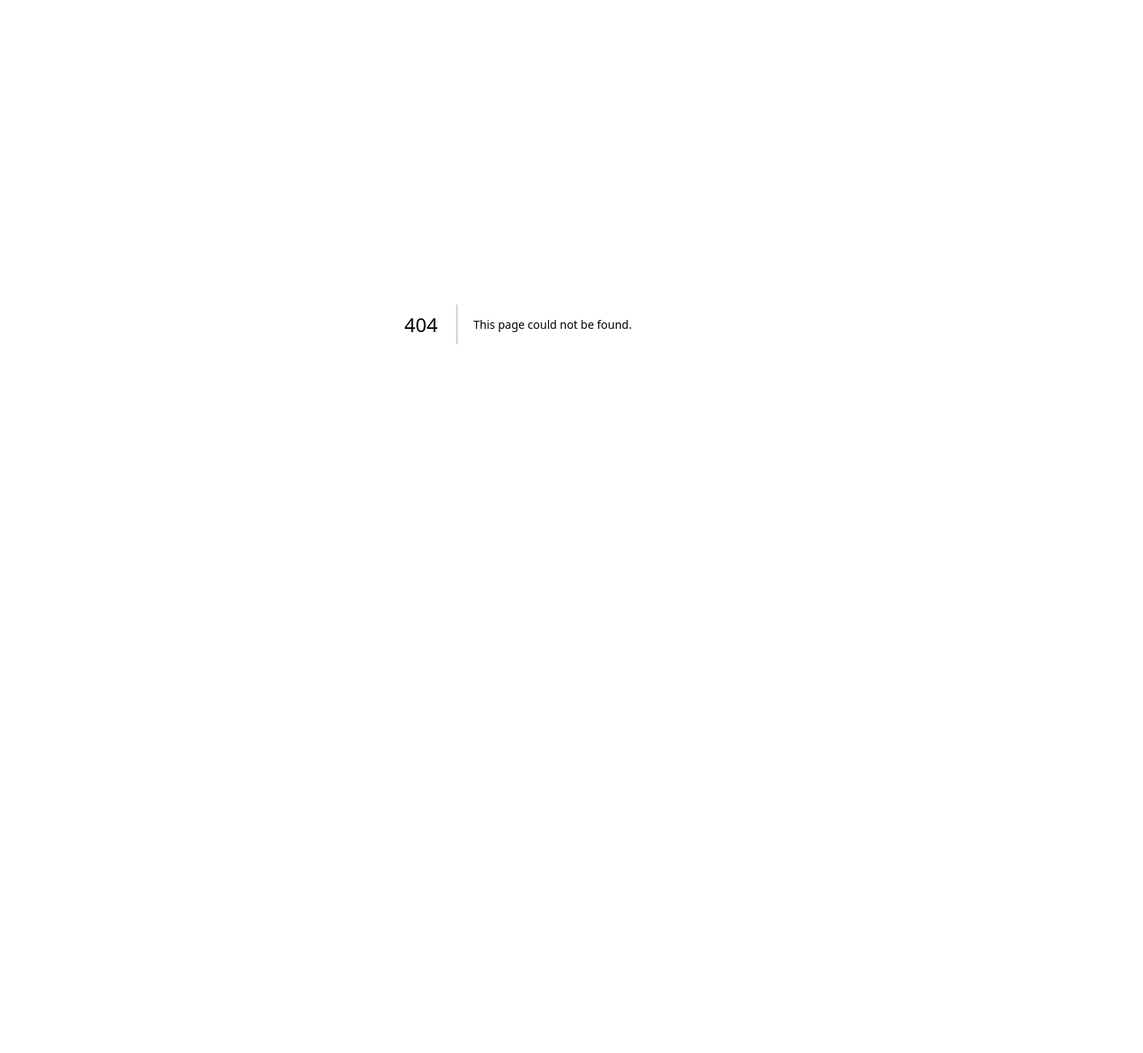
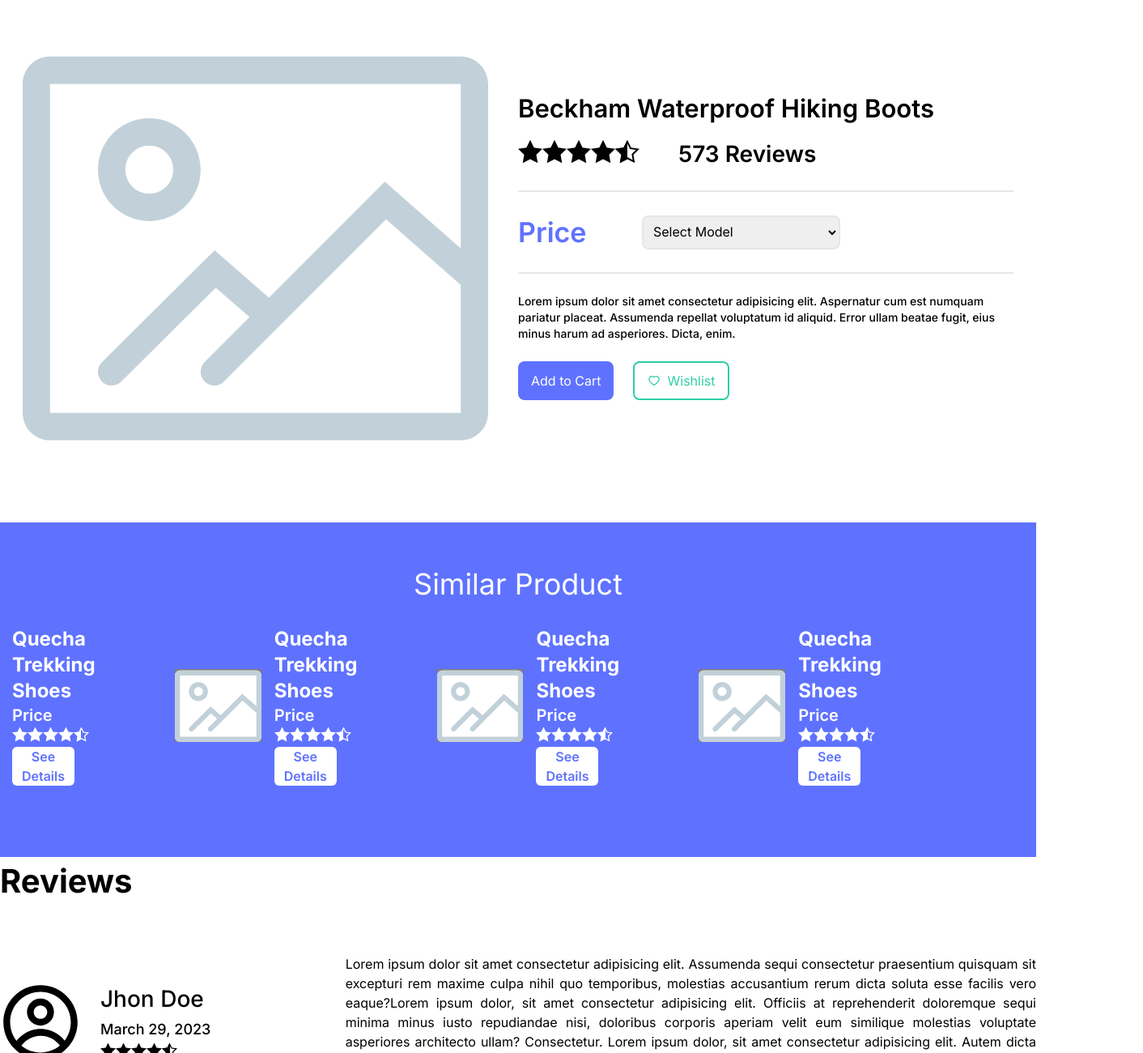
Before and after one commit to AAS-6/e-commerce, a Next.js app: page /product in a window 1280 px wide. Before the commit this address had no page. Shown: the top 1300 px of the page at 81% size, 1412 px wide, since content can reach past the window. Before the commit the page ends 800 px from the top, so only its background shows below. Built offline with nearby package versions, Linux system fonts and the light colour scheme.

Commit message:
add static page of product

```diff
--- /dev/null
+++ b/src/app/product/page.tsx
@@ -0,0 +1,9 @@
+import ProductPage from "../../components/product-page";
+
+export default function Wrapper() {
+    return (
+        <>
+            <ProductPage />
+        </>
+    )
+}
--- a/src/components/digital-product/CategoryList.tsx
+++ b/src/components/digital-product/CategoryList.tsx
@@ -46,18 +46,18 @@
 
 export default function CategoryList() {
     return (
-        <div className="flex items-center justify-center mr-3">
+        <div className="flex items-center justify-center mx-3 mt-2">
             {category.map((item: any) => (
-                <div className="py-[9px] px-3 flex border-2 rounded-xl mx-1  items-center" key={item.name}>
-                    <Image
-                        width={60}
-                        height={60}
-                        src={item.img}
-                        className="w-5/6 mr-[10px]"
-                        alt={item.name}
-                    />
-                    <p>{item.name}</p>
-                </div>
+                <Link href={"#"} className="py-[9px] px-4 flex border-2 rounded-xl mx-1 items-center" key={item.name}>
+                  <Image
+                      width={70}
+                      height={70}
+                      src={item.img}
+                      className="w-1/3 mr-[8px]"
+                      alt={item.name}
+                  />
+                  <p className="text-lg">{item.name}</p>
+                </Link>
             ))}
         </div>
     )
--- a/src/components/digital-product/SpecialCategory.tsx
+++ b/src/components/digital-product/SpecialCategory.tsx
@@ -21,9 +21,9 @@
 
 export default function SpecialCategory() {
   return (
-    <div className='basis-1/2 flex flex-col'>
-      <h2 className='text-lg font-medium'>Kategori Pilihan</h2>
-      <div className='flex gap-x-3 xl:gap-x-5 mt-2'>
+    <div className='basis-1/2 flex flex-col '>
+      <h2 className='text-lg font-semibold'>Kategori Pilihan</h2>
+      <div className='flex gap-x-3 xl:gap-x-5 mt-2 h-full'>
         {specialCategory.map(item => (
           <div
             key={item.name}
--- a/src/components/digital-product/index.tsx
+++ b/src/components/digital-product/index.tsx
@@ -5,9 +5,12 @@
 
 export default function Wrapper() {
   return (
-    <section className='flex w-[98%] max-w-[1440px] bg-white border-2 gap-x-2 rounded-lg p-4 mb-10 mt-12 bg-whites'>
-      <SpecialCategory />
-      <Topup />
+    <section className='flex flex-col w-[98%] max-w-[1440px] bg-white border-2 gap-x-2 rounded-lg p-4 mb-10 mt-12 bg-whites'>
+      <div className="flex h-full">
+        <SpecialCategory />
+        <Topup />
+      </div>
+      <CategoryList />
     </section>
   );
 }
--- /dev/null
+++ b/src/components/product-page/DetailProduct.tsx
@@ -0,0 +1,90 @@
+"use client";
+
+import Image from "next/image";
+import Rating from "react-rating";
+import { ImStarFull, ImStarEmpty } from "react-icons/im";
+import { AiOutlineHeart } from "react-icons/ai";
+import { useFormik } from "formik";
+
+
+export default function DetailProduct() {
+  const formik = useFormik({
+    initialValues: {
+      model: "",
+    },
+    onSubmit: (values) => {
+      console.log(values);
+      alert(JSON.stringify(values, null, 2));
+      // postMessage(values)
+    },
+  });
+
+  return (
+    <>
+      <div className="flex max-w-[1224px] w-full items-center justify-between pt-[60px] pb-[100px]">
+        <div className="basis-2/3">
+          <Image
+            src="/digital-product/picture-large.svg"
+            width={575}
+            height={480}
+            alt=""
+          />
+        </div>
+        <div className="basis-2/3">
+          <h1 className="text-[31px] font-semibold">
+            Beckham Waterproof Hiking Boots
+          </h1>
+          <div className="pt-3 pb-6 flex items-center">
+            <Rating
+              initialRating={4.5}
+              readonly
+              emptySymbol={<ImStarEmpty className="icon" size={30} />}
+              fullSymbol={<ImStarFull className="icon" size={30} />}
+            />
+            <h1 className="text-[28px] font-semibold ml-12">573 Reviews</h1>
+          </div>
+          <div className="flex items-center border-t-2 border-b-2 py-6">
+            <h3 className="basis-1/4 text-[34px] font-semibold text-[#5F72FF]">
+              Price
+            </h3>
+            <div className="flex flex-col basis-2/5 ">
+              <select
+                id="model"
+                name="model"
+                onChange={formik.handleChange}
+                value={formik.values.model}
+                className="border-2 rounded-lg p-2 outline-none"
+              >
+                <option value={0}>Select Model</option>
+                <option value={0.5}>500MB</option>
+                <option value={1}>1GB</option>
+                <option value={2}>2GB</option>
+                <option value={5}>5GB</option>
+                <option value={6}>6GB</option>
+                <option value={10}>10GB</option>
+                <option value={15}>15GB</option>
+                <option value={20}>20GB</option>
+                <option value={40}>40GB</option>
+              </select>
+            </div>
+          </div>
+          <p className="py-6 text-sm font-medium">
+            Lorem ipsum dolor sit amet consectetur adipisicing elit. Aspernatur
+            cum est numquam pariatur placeat. Assumenda repellat voluptatum id
+            aliquid. Error ullam beatae fugit, eius minus harum ad asperiores.
+            Dicta, enim.
+          </p>
+          <div className="flex">
+            <button className="bg-[#5F72FF] rounded-lg text-white py-[10px] px-4 mr-6">
+              Add to Cart
+            </button>
+            <button className="border-2 rounded-lg border-[#2DCEA6] text-[#2DCEA6] py-[10px] px-4 flex items-center">
+              <AiOutlineHeart className="mr-2"/>
+              Wishlist
+            </button>
+          </div>
+        </div>
+      </div>
+    </>
+  );
+}
--- /dev/null
+++ b/src/components/product-page/Review.tsx
@@ -0,0 +1,57 @@
+"use client";
+
+import { CgProfile } from "react-icons/cg";
+import Rating from "react-rating";
+import { ImStarFull, ImStarEmpty } from "react-icons/im";
+
+let temp: Array<number> = [];
+for (let i = 0; i < 3; i++) {
+  temp.push(i);
+}
+
+
+export default function Reviews() {
+  const ReviewsContent = () => {
+    return (
+      <div className={"flex items-center max-w-[1440px] w-full py-[60px]"}>
+        <div className="flex items-center basis-1/3">
+          <CgProfile size={100} />
+          <div className="flex flex-col ml-6">
+            <h1 className="text-[28px] font-medium">Jhon Doe</h1>
+            <h2 className="text-[18px] font-medium py-[3px]">March 29, 2023</h2>
+            <Rating
+              initialRating={4.5}
+              readonly
+              emptySymbol={<ImStarEmpty className="icon" size={19} />}
+              fullSymbol={<ImStarFull className="icon" size={19} />}
+            />
+          </div>
+        </div>
+        <p className="text-justify basis-2/3">
+          Lorem ipsum dolor sit amet consectetur adipisicing elit. Assumenda
+          sequi consectetur praesentium quisquam sit excepturi rem maxime culpa
+          nihil quo temporibus, molestias accusantium rerum dicta soluta esse
+          facilis vero eaque?Lorem ipsum dolor, sit amet consectetur adipisicing
+          elit. Officiis at reprehenderit doloremque sequi minima minus iusto
+          repudiandae nisi, doloribus corporis aperiam velit eum similique
+          molestias voluptate asperiores architecto ullam? Consectetur. Lorem
+          ipsum dolor, sit amet consectetur adipisicing elit. Autem dicta magnam
+          quos deleniti minus amet, animi doloribus, excepturi iste ipsam
+          inventore veniam odit commodi tenetur fuga nemo a? Id, veritatis.
+        </p>
+      </div>
+    );
+  };
+  return (
+    <>
+      <div>
+        <h1 className="text-[40px] font-bold">Reviews</h1>
+        {temp.map(index => (
+            <div key={index} className={(index % 2 == 0 && index != 0) ? `border-t-2` :  `border-b-2`}>
+                <ReviewsContent />
+            </div>
+        ))}
+      </div>
+    </>
+  );
+}
--- /dev/null
+++ b/src/components/product-page/SimilarProduct.tsx
@@ -0,0 +1,38 @@
+"use client";
+
+import { useKeenSlider } from "keen-slider/react.es";
+import SimilarProductCard from "./SimilarProductCard";
+
+let temp: Array<number> = [];
+for (let i = 0; i < 5; i++) {
+  temp.push(i);
+}
+
+export default function SimilarProduct() {
+  const [sliderRef] = useKeenSlider({
+    mode: "free-snap",
+    slides: {
+      spacing: 15,
+      origin: "auto",
+        perView: 4,
+    },
+    loop: true,
+  });
+  return (
+    <>
+      <div className="flex flex-col justify-center items-center text-white py-14 bg-[#5F72FF] w-full">
+        <h1 className="text-4xl ">Similar Product</h1>
+        <div className="flex keen-slider -w-[1440px]" ref={sliderRef}>
+          {temp.map((index) => (
+            <div
+              className={`keen-slider__slide number-slide${index}`}
+              key={index}
+            >
+              <SimilarProductCard />
+            </div>
+          ))}
+        </div>
+      </div>
+    </>
+  );
+}
--- /dev/null
+++ b/src/components/product-page/SimilarProductCard.tsx
@@ -0,0 +1,29 @@
+'use client';
+
+import Image from "next/image"
+import Rating from "react-rating"
+import { ImStarFull, ImStarEmpty } from "react-icons/im"
+import Link from "next/link"
+
+
+
+export default function SimilarProductCard(){
+    return (
+        <div className="flex items-center p-2 my-6">
+            <div className="mx-4 bg-[#817f7f] ">
+                <Image src={"/digital-product/picture-large.svg"} width={193} height={158} alt={""} />
+            </div>
+            <div className="text-white flex flex-col">
+                <h4 className="text-2xl font-bold">Quecha Trekking Shoes</h4>
+                <h5 className="text-xl font-semibold">Price</h5>
+                <Rating
+                    initialRating={4.5}
+                    readonly
+                    emptySymbol={<ImStarEmpty className="icon" size={19} />}
+                    fullSymbol={<ImStarFull className="icon" size={19} />}
+                />
+                <Link href="#" className=" bg-white w-1/2 text-[#5F72FF] text-center rounded-md font-semibold">See Details</Link>
+            </div>
+        </div>
+    )
+}
--- /dev/null
+++ b/src/components/product-page/index.tsx
@@ -0,0 +1,15 @@
+import DetailProduct from "./DetailProduct";
+import Reviews from "./Review";
+import SimilarProduct from "./SimilarProduct";
+
+export default function ProductPage() {
+    return (
+        <>
+        <section className="flex flex-col justify-center items-center">
+            <DetailProduct />
+            <SimilarProduct />
+            <Reviews />
+        </section>
+        </>
+    )
+}
```
